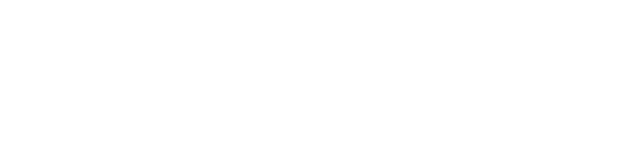
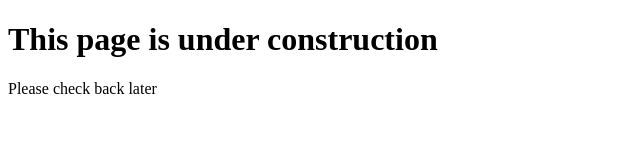
Before and after one commit to SamOdum/samodum.github.io, a plain HTML site: page index.html in a window 1280 px wide. Shown: the whole page, without its empty margins (0-640 px from the left). Drawn offline with Linux system fonts and the light colour scheme.

Commit message:
Updated page to reflect 'under constrution' status

```diff
--- a/index.html
+++ b/index.html
@@ -9,6 +9,7 @@
     <script src="main.js"></script>
 </head>
 <body>
-
+    <h1>This page is under construction</h1>
+    <p>Please check back later</p>
 </body>
 </html>
```
